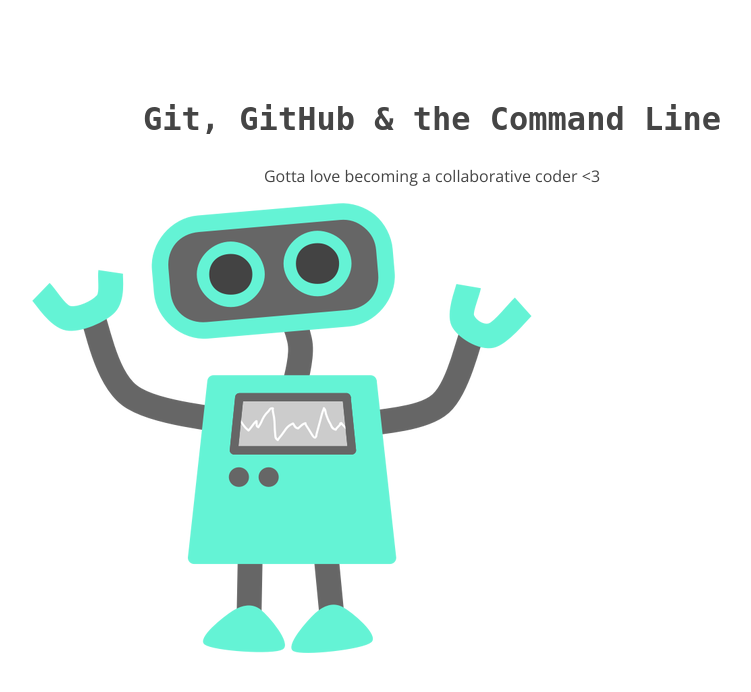
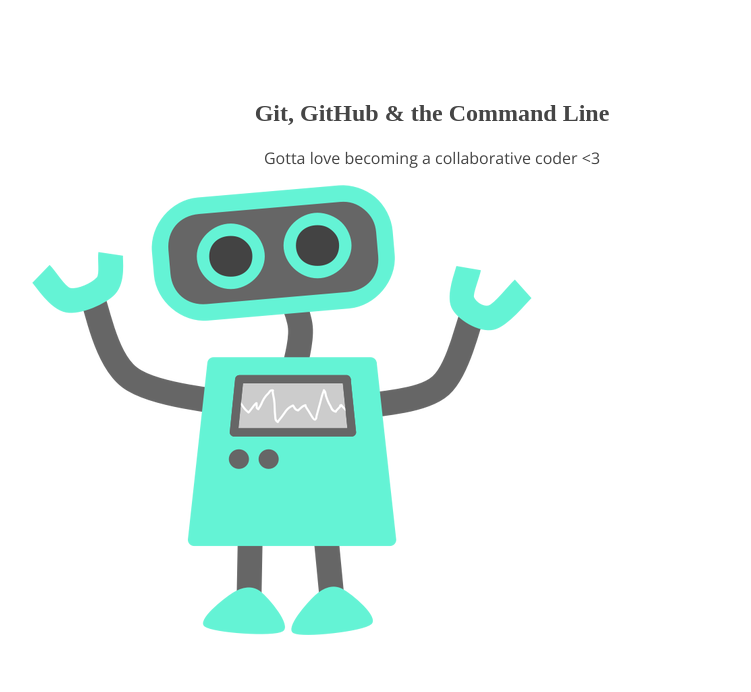
Before and after one commit to Shelivesinthestars/105-project, a plain HTML site: page index.html in a window 1280 px wide. Shown: the whole page, without its empty margins (208-959 px from the left). Drawn offline with nearby package versions, Linux system fonts and the light colour scheme.

Commit message:
changed font on exiperiments branch

```diff
--- a/css/style.css
+++ b/css/style.css
@@ -8,7 +8,7 @@ section p {
 	color: #454545;
 }
 section h1 {
-	font: 32px 'monospace';
+	/*font: 32px 'monospace';*/
 	font-weight: bold;
 }
 section p {
```
